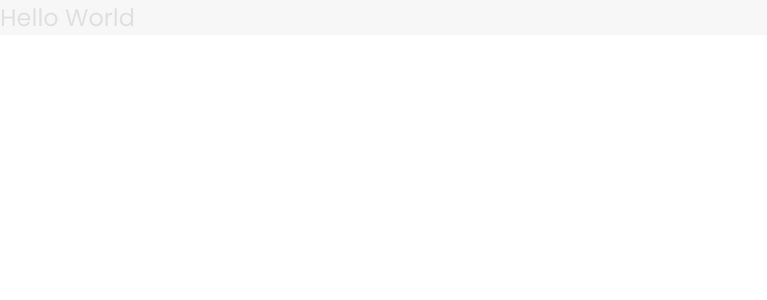
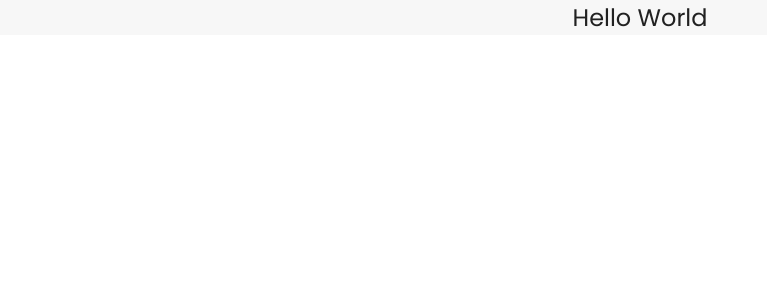
Before and after one commit to robson036/pokedex, a React (Vite) app: page / in a window 1280 px wide. Shown: the top 300 px of the page, without its empty margins (0-767 px from the left). Built offline with nearby package versions, Linux system fonts and the light colour scheme.

Commit message:
refactor: change title color

```diff
--- a/src/pages/home/styles.ts
+++ b/src/pages/home/styles.ts
@@ -8,7 +8,8 @@ export const Container = styled.div`
 `
 
 export const H1 = styled.h1`
-    color: ${colors.greyscale.lightGray};
+    color: ${colors.greyscale.darkGrey};
     font-size: ${fonts.size.xl};
     font-weight: ${fonts.weight.regular};
+    text-align: center;
 `
```
